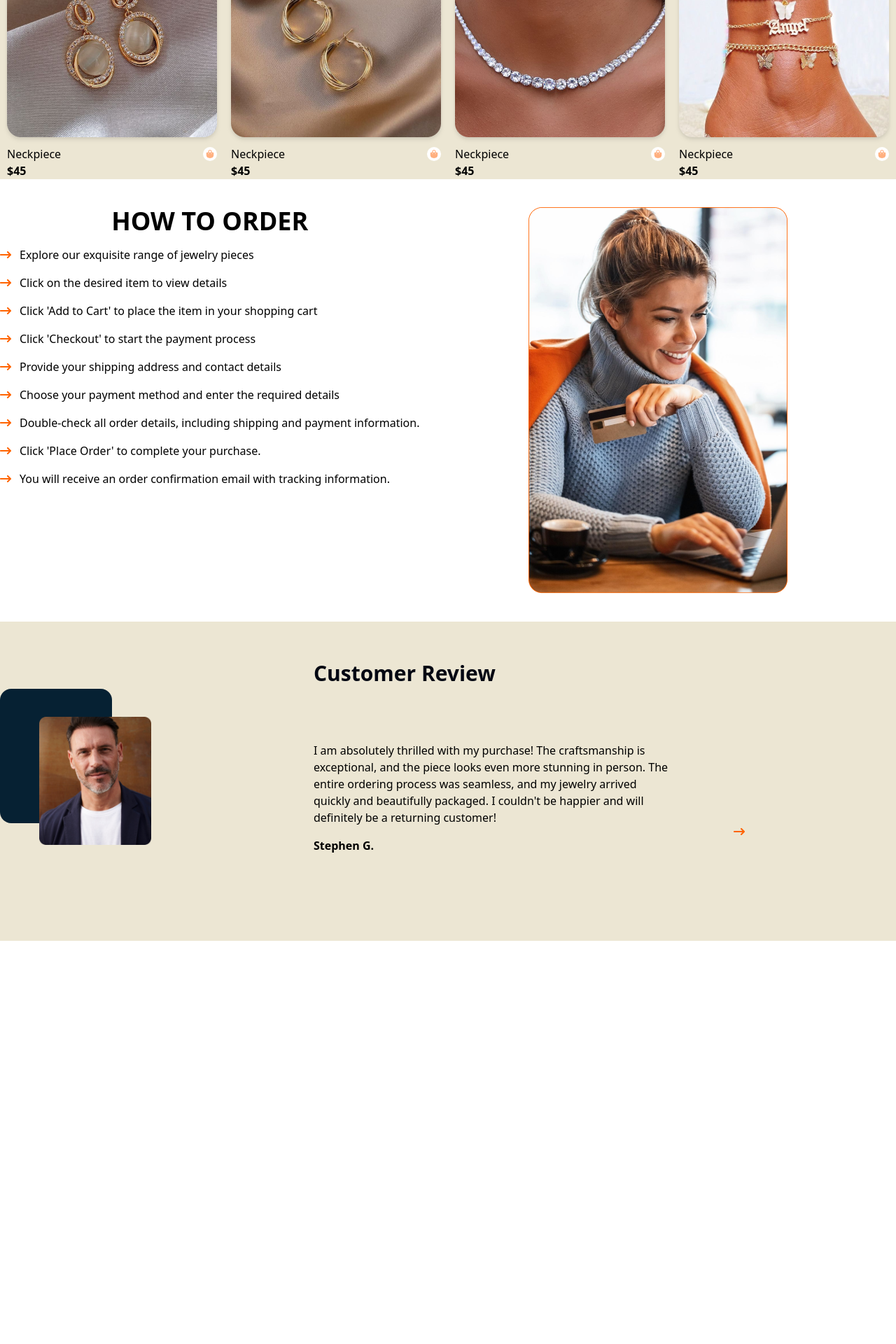
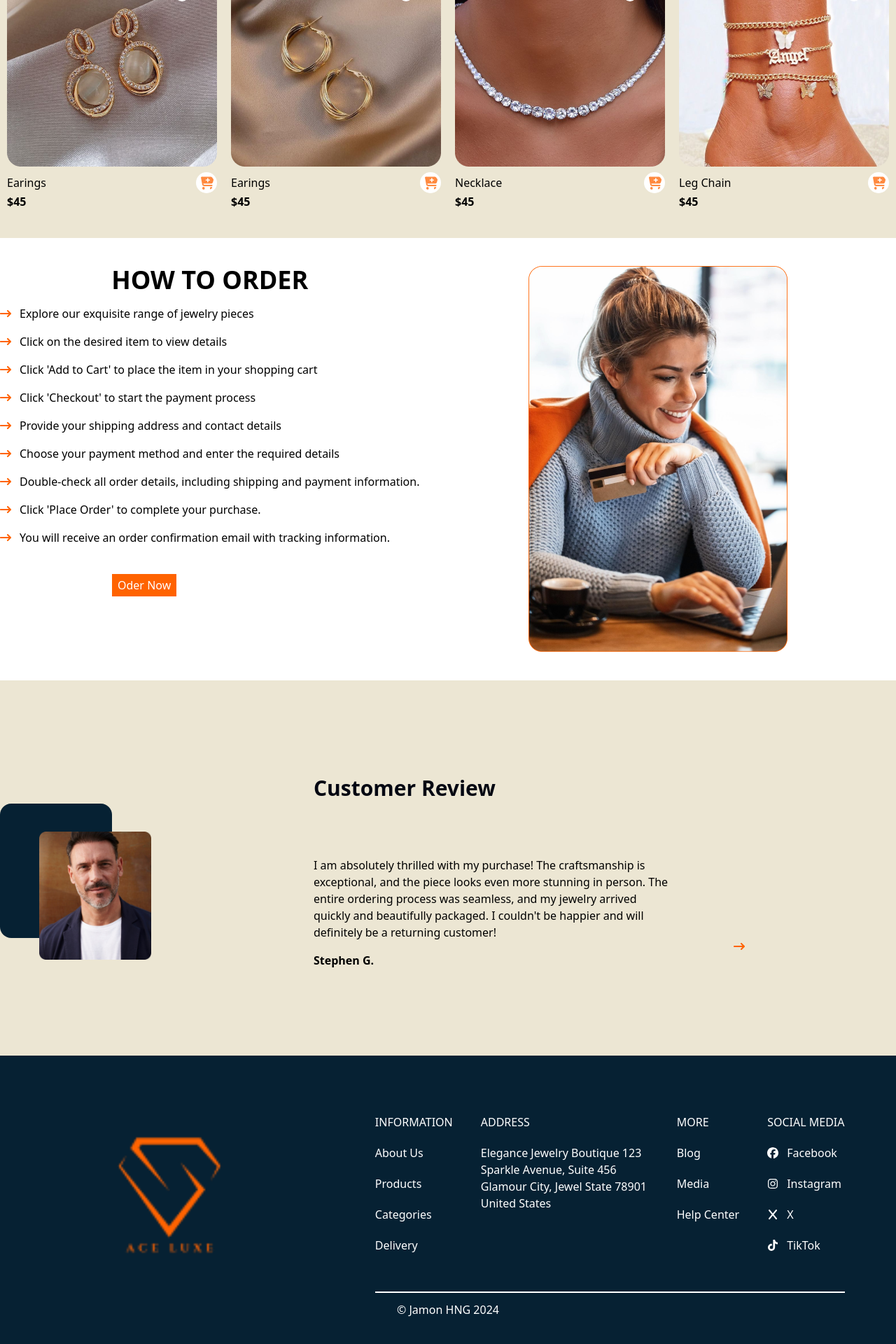
Before and after one commit to Jamon745/Timbu-online-store, a React (Vite) app: page / in a window 1280 px wide. Shown: the part 1692-3612 px from the top of the page at 70% size. Before the commit the page ends 3036 px from the top, so only its background shows below. Built offline with nearby package versions, Linux system fonts and the light colour scheme.

Commit message:
Footer Updated

```diff
--- a/src/App.jsx
+++ b/src/App.jsx
@@ -5,6 +5,8 @@ import 'aos/dist/aos.css'
 import Banner from "./Components/Banner"
 import Navbar from "./Components/Navbar"
 import Products from "./Components/Pages/Products"
+import Review from "./Components/Review"
+import Footer from "./Components/Footer"
 
 function App() {
 
@@ -23,6 +25,8 @@ function App() {
         <Navbar />
         <Banner/>
         <Products/>
+        <Review/>
+        <Footer/>
       </div>
     </>
   )
--- /dev/null
+++ b/src/Components/Footer.jsx
@@ -0,0 +1,64 @@
+import { FaFacebook, FaInstagram, FaTiktok, FaX } from 'react-icons/fa6'
+import Logo from '../assets/logo.png'
+const Footer = () => {
+  return (
+    <div className="w-full h-[460px]  bg-secondary">
+      <div data-aos="zoom-in" className='container flex justify-around'>
+            <div className="">
+                  <img src={Logo} className='w-[287.35px] h-[256px] mt-[83px] ml-[28px]' alt="" />
+            </div>
+            <div className='flex gap-10 mt-[83px] text-white border-b-2 border-white' >
+
+                  {/* useful links */}
+                  <div className='flex flex-col'>
+                        <h1>INFORMATION</h1>
+                        <a className='hover:border-b-2 border-blue-800 mt-5' href="#">About Us</a>
+                        <a className='hover:border-b-2 border-blue-800 mt-5' href="#">Products</a>
+                        <a className='hover:border-b-2 border-blue-800 mt-5' href="#">Categories</a>
+                        <a className='hover:border-b-2 border-blue-800 mt-5' href="#">Delivery</a>
+                  </div>
+                  <div className='flex flex-col w-60'>
+                        <h1>ADDRESS</h1>
+                        <p className='mt-5'>Elegance Jewelry Boutique 123 Sparkle Avenue, Suite 456 Glamour City, Jewel State 78901 United States</p>
+                  </div>
+                  <div className='flex flex-col'>
+                       <h1>MORE</h1>
+                       <a className='mt-5 hover:border-b-2 border-blue-800' href="#">Blog</a>
+                       <a className='mt-5 hover:border-b-2 border-blue-800' href="#">Media</a>
+                       <a className='mt-5 hover:border-b-2 border-blue-800' href="#">Help Center</a>
+                  </div>
+
+                  {/* social media handles */}
+                  <div className='flex flex-col '>
+                        <h1>SOCIAL MEDIA</h1>
+                        <div className='flex items-center gap-3 mt-5 hover:border-b-2 border-blue-800'>
+                             <FaFacebook/>
+                              <a  href="#">Facebook</a>
+                        </div>
+                        <div className='flex items-center gap-3 mt-5 hover:border-b-2 border-blue-800'>
+                              <FaInstagram/>
+                              <a href="#">Instagram</a>
+                        </div>
+                        <div className='flex items-center gap-3 mt-5 hover:border-b-2 border-blue-800'>
+                              <FaX/>
+                              <a href="#">X</a>
+                        </div>
+                        <div className='flex items-center gap-3 mt-5 hover:border-b-2 border-blue-800'>
+                              <FaTiktok/>
+                              <a href="#">TikTok</a>
+                        </div>
+
+                  </div>
+
+
+            </div>
+
+            </div>
+            <div className="">
+                  <h3 className='text-white text-center mt-3'>&copy; Jamon HNG 2024</h3>
+            </div>
+    </div>
+  )
+}
+
+export default Footer
--- a/src/Components/Pages/ProductData.js
+++ b/src/Components/Pages/ProductData.js
@@ -8,9 +8,7 @@ import img7 from '../../assets/Images/Rectangle 20.png'
 import img8 from '../../assets/Images/Rectangle 21.png'
 import labelAll from '../../assets/Images/mdi_favourite.png'
 
-
 export const ProductData = [
-
       {
           id: 1,
           img: img1,
@@ -22,58 +20,57 @@ export const ProductData = [
       {
           id: 2,
           img: img2,
-            title: "Earings",
+          title: "Waist Bead",
+          description: "Waist Bead",
           label: labelAll,
-            description: "Neckpiece",
           price: "$45"
       },
       {
           id: 3,
           img: img3,
-            title: "Wristwatches",
+          title: "Necklace",
+          description: "Necklace",
           label: labelAll,
-            description: "Neckpiece",
           price: "$45"
       },
       {
           id: 4,
           img: img4,
-            title: "Leg Chains",
+          title: "Earings",
+          description: "Earings",
           label: labelAll,
-            description: "Neckpiece",
           price: "$45"
       },
       {
           id: 5,
           img: img5,
-            title: "Bankgles",
+          title: "Earings",
+          description: "Earings",
           label: labelAll,
-            description: "Neckpiece",
           price: "$45"
       },
       {
           id: 6,
           img: img6,
-            title: "Nose Rings",
+          title: "Earings",
+          description: "Earings",
           label: labelAll,
-            description: "Neckpiece",
           price: "$45"
       },
       {
           id: 7,
           img: img7,
-            title: "",
+          title: "Nacklace",
+          description: "Necklace",
           label: labelAll,
-            description: "Neckpiece",
           price: "$45"
       },
       {
           id: 8,
           img: img8,
-            title: "",
+          title: "Leg Chain",
+          description: "Leg Chain",
           label: labelAll,
-            description: "Neckpiece",
           price: "$45"
       }
-
-]
+  ];
--- a/src/Components/Pages/Products.jsx
+++ b/src/Components/Pages/Products.jsx
@@ -3,13 +3,12 @@ import Vector2 from "../../assets/Images/fa-solid_shipping-fast.png";
 import Vector3 from "../../assets/Images/subway_tick.png";
 import Vector4 from "../../assets/Images/flowbite_wallet-solid.png";
 import { ProductData } from "./ProductData";
-import { FaArrowRightLong, FaBagShopping, FaHeart } from "react-icons/fa6";
+import { FaArrowRightLong, FaCartPlus, FaHeart } from "react-icons/fa6";
 import GuidianImg from "../../assets/Images/Shopping girl using shopping card.png";
-import ReviewImg from "../../assets/Images/Rectangle 23.png";
 
 const Products = () => {
   return (
-    <div className="bg-[#ece6d3] h-auto">
+    <div className="bg-[#ece6d3] h-auto pb-10">
       {/* section for displaying service benefits to our Customers */}
 
       <div className="container mx-auto bg-[#d9d9d9] h-[250px] rounded-2xl flex items-center justify-center text-center mt-10">
@@ -55,7 +54,7 @@ const Products = () => {
       </div>
 
       {/* Products */}
-      <div>
+      <div className="pb-10">
         <h1 className="text-center font-bold text-2xl mt-12 ">Our Products</h1>
         <ul className="flex items-center gap-6 justify-evenly mt-10 h-10">
           <li className="bg-primary w-20 rounded-lg px-2 py-2 text-center hover:border-2 hover:border-secondary">
@@ -76,14 +75,14 @@ const Products = () => {
         </ul>
         <div className="grid grid-cols-4">
           {ProductData.map((data) => (
-            <div data-aos="zoom-in"  key={data.id} className="mx-auto mt-10">
-              <img src={data.img} width="300px" height="300px" className="group-hover:scale-105 duration-300 drop-shadow-md cursor-pointer" alt="" />
-              <FaHeart className="text-primary outline-transparent text-xl hover:translate-y-1 bg-white rounded-full p-1 absolute -mt-64 ml-60" />
-              <p className="flex items-center justify-between mt-3">
+            <div data-aos="zoom-in"  key={data.id} className="mx-auto pb-10 mt-10">
+              <img src={data.img} width="300px" height="300px" className="hover:border-4 border-secondary rounded-2xl cursor-pointer" alt="" />
+              <FaHeart className="text-primary text-xl hover:translate-y-1 bg-white rounded-full p-1 absolute -mt-64 ml-60" />
+              <p className="flex items-center justify-between mt-2">
                 {data.description}{" "}
-                <FaBagShopping className="text-primary/50 bg-white rounded-full p-1 text-xl" />
+                <FaCartPlus className="text-primary/75 hover:border-2 border-secondary cursor-pointer bg-white rounded-full p-1 text-3xl" />
               </p>
-              <h3 className="font-semibold">{data.price}</h3>
+              <h3 className="font-semibold hover:border-2 w-8 border-b-secondary">{data.price}</h3>
             </div>
           ))}
         </div>
@@ -134,6 +133,7 @@ const Products = () => {
                 You will receive an order confirmation email with tracking
                 information.
               </p>
+              <button className="bg-primary text-white hover:bg-primary/75 py-1 px-2 ml-40 mt-10">Oder Now</button>
             </div>
 
             {/* order guidian images */}
@@ -144,20 +144,7 @@ const Products = () => {
         </div>
       </div>
 
-      {/* Customer testimonial */}
-      <div className="container mx-auto flex h-[50vh] mt-14">
-        <div className="flex">
-          <div data-aos="zoom-in" className="bg-secondary max-h-48 max-w-40 rounded-2xl mt-10">
-            <img src={ReviewImg} className="mt-10 ml-14 relative" alt="" />
-          </div>
-          <div data-aos="fade-up" className="ml-72 max-w-[40vw]">
-            <h1 className="text-gray-950 text-3xl font-bold ">Customer Review</h1>
-            <p className="mt-20">I am absolutely thrilled with my purchase! The craftsmanship is exceptional, and the piece looks even more stunning in person. The entire ordering process was seamless, and my jewelry arrived quickly and beautifully packaged. I couldn&apos;t be happier and will definitely be a returning customer!</p>
-            <FaArrowRightLong className="ml-[600px] text-primary cursor-pointer hover:translate-x-2"/>
-            <h2 className="font-bold">Stephen G.</h2>
-          </div>
-        </div>
-      </div>
+
     </div>
   );
 };
--- /dev/null
+++ b/src/Components/Review.jsx
@@ -0,0 +1,25 @@
+import { FaArrowRightLong } from 'react-icons/fa6'
+import ReviewImg from '../assets/Images/Rectangle 23.png'
+
+const Review = () => {
+  return (
+      <div>
+    {/* Customer testimonial */}
+    <div className="container mx-auto flex h-[50vh] mt-14">
+    <div className="flex">
+      <div data-aos="zoom-in" className="bg-secondary max-h-48 max-w-40 rounded-2xl mt-10">
+        <img src={ReviewImg} className="mt-10 ml-14 relative" alt="" />
+      </div>
+      <div data-aos="fade-up" className="ml-72 max-w-[40vw]">
+        <h1 className="text-gray-950 text-3xl font-bold ">Customer Review</h1>
+        <p className="mt-20">I am absolutely thrilled with my purchase! The craftsmanship is exceptional, and the piece looks even more stunning in person. The entire ordering process was seamless, and my jewelry arrived quickly and beautifully packaged. I couldn&apos;t be happier and will definitely be a returning customer!</p>
+        <FaArrowRightLong className="ml-[600px] text-primary cursor-pointer hover:translate-x-2"/>
+        <h2 className="font-bold">Stephen G.</h2>
+      </div>
+    </div>
+  </div>
+  </div>
+  )
+}
+
+export default Review
```
Lines whose indentation alone changed are shown as unchanged.
